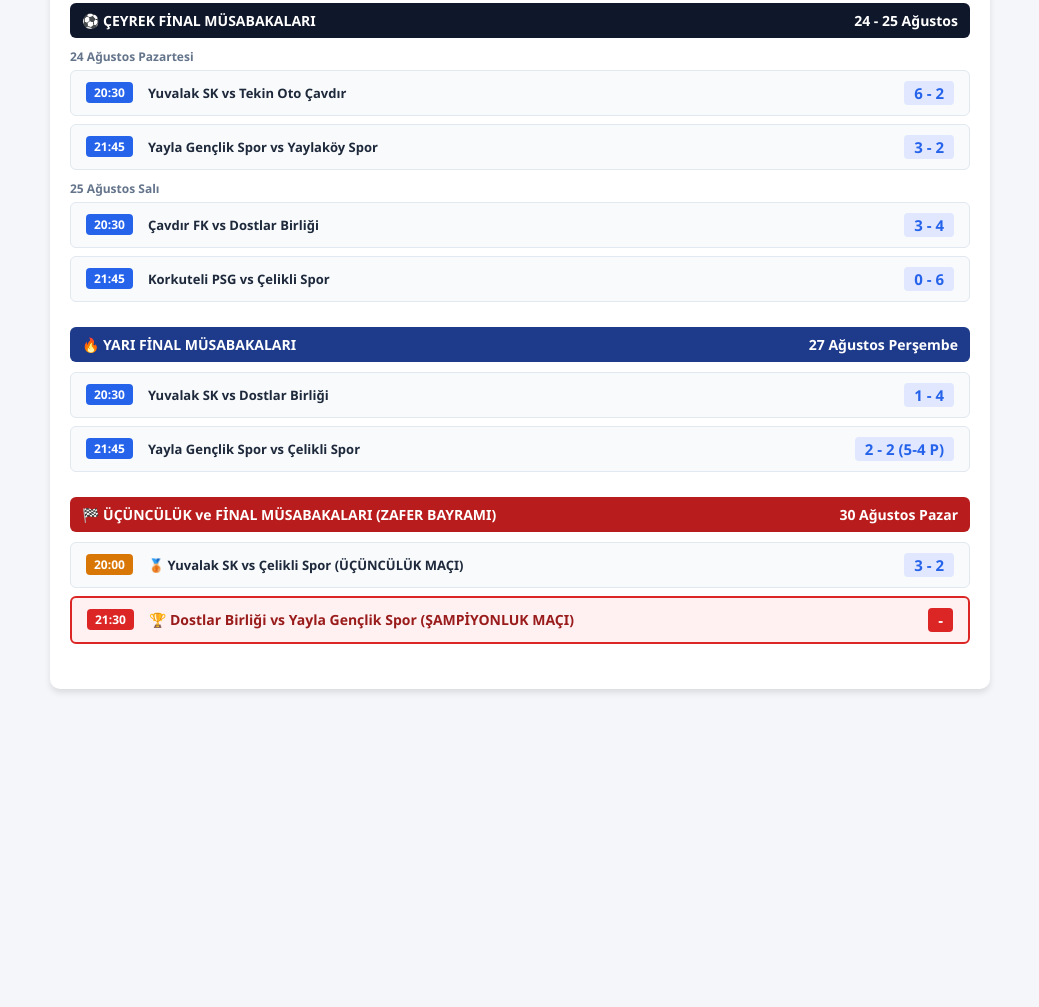
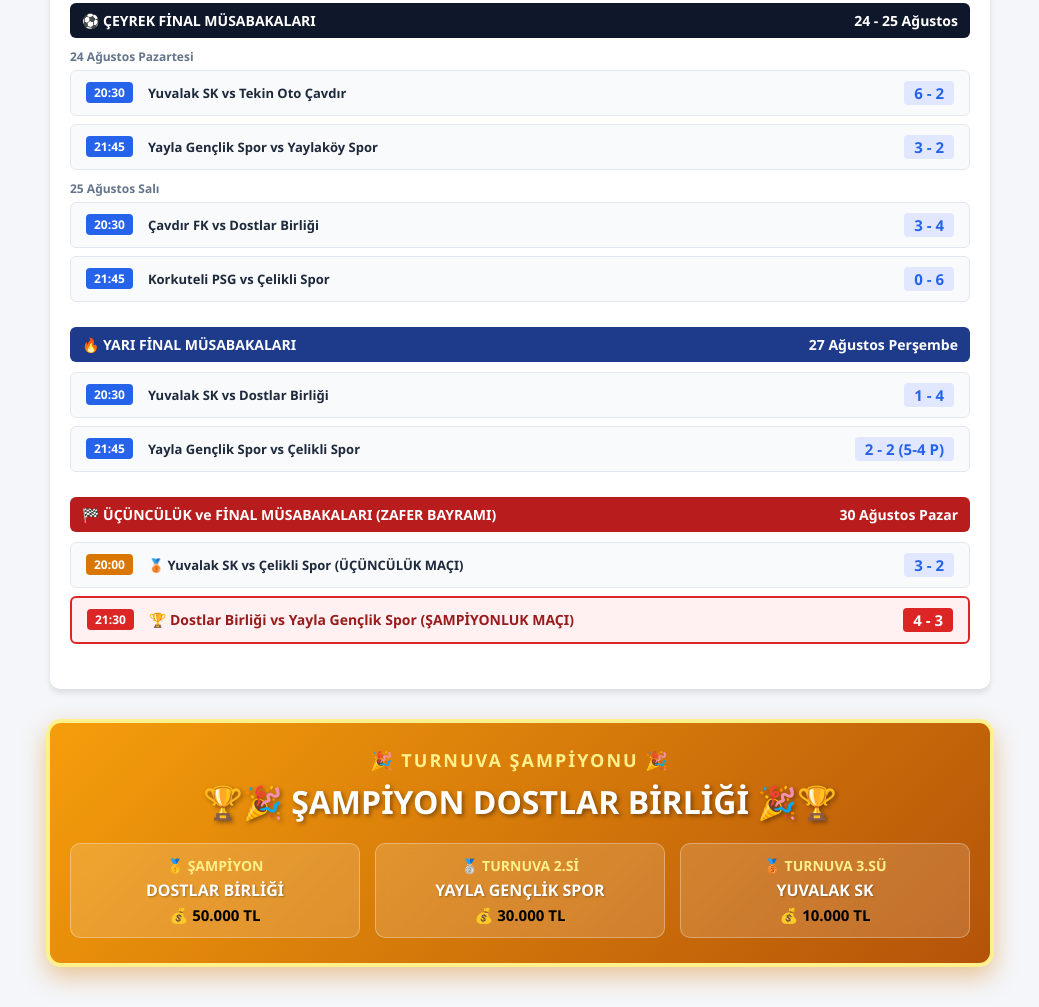
Before and after one commit to tefennibelediye/barutlu-su-turnuvasi, a plain HTML site: page index.html in a window 1280 px wide. Shown: the part 1464-2471 px from the top of the page, without its empty margins (120-1159 px from the left). Before the commit the page ends 2183 px from the top, so only its background shows below. Drawn offline with Linux system fonts and the light colour scheme.

Commit message:
Update index.html

```diff
--- a/index.html
+++ b/index.html
@@ -301,7 +301,7 @@ const playoffMatches = {
   yf2_score: "2 - 2 (5-4 P)", // 5-4 Yayla Gençlik Spor kazandı!
 
   f3_score: "3 - 2",
-  final_score: " - "
+  final_score: "4 - 3"
 };
 
 let qualifiedTeamsGlobal = {};
```
